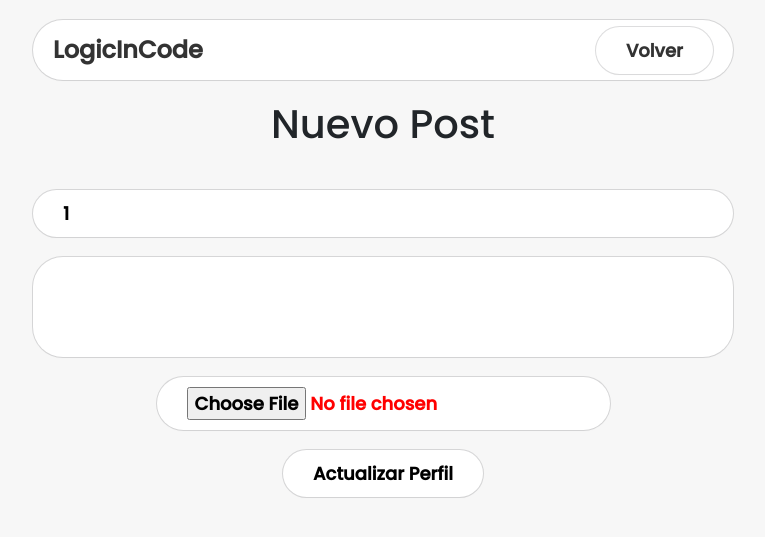
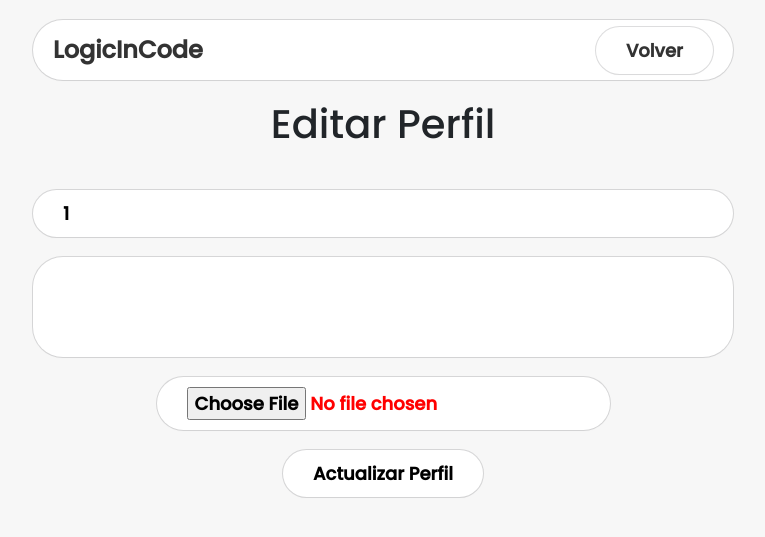
Before and after one commit to allamemc/logicincode-project, a PHP site: page /public/edit_profile.php?usuario=1 in a window 1280 px wide. Shown: the top 537 px of the page, without its empty margins (257-1022 px from the left). Run offline with PHP 8.4, Linux system fonts and the light colour scheme; data that the repository does not hold is empty; some libraries are stand-ins or nearby versions.

Commit message:
Add files via upload

```diff
--- a/web/public/edit_post.php
+++ b/web/public/edit_post.php
@@ -20,7 +20,7 @@
       </div>
     </nav>
     <form class="formulario a" action="" method="post" enctype="multipart/form-data">
-          <h1>Ediar Post</h1><br>
+          <h1>Editar Post</h1><br>
           <input type="text" name="tema" value="<?php echo $_GET['tema'] ?>" maxlength="50" required><br>
           <textarea name="descricion" id="" cols="30" rows="10" maxlength="700" minlength="50" required><?php echo $_GET['desc'] ?></textarea><br>
           <input type="file" name="imagen" required><br>
--- a/web/public/edit_profile.php
+++ b/web/public/edit_profile.php
@@ -21,7 +21,7 @@
     </nav>
 
     <form class="formulario a" action="" method="post" enctype="multipart/form-data">
-          <h1>Nuevo Post</h1><br>
+          <h1>Editar Perfil</h1><br>
           <input type="text" name="usuario" value="<?php echo $_GET['usuario'] ?>" maxlength="50" required><br>
           <input type="text" name="descricion" style="height: 100px;" value="<?php echo $_GET['desc'] ?>"  cols="30" rows="10" maxlength="50"  required></input><br>
           <input type="file" name="imagen" value="../img/150-1503945_transparent-user-png-default-user-image-png-png.png" required><br>
```
